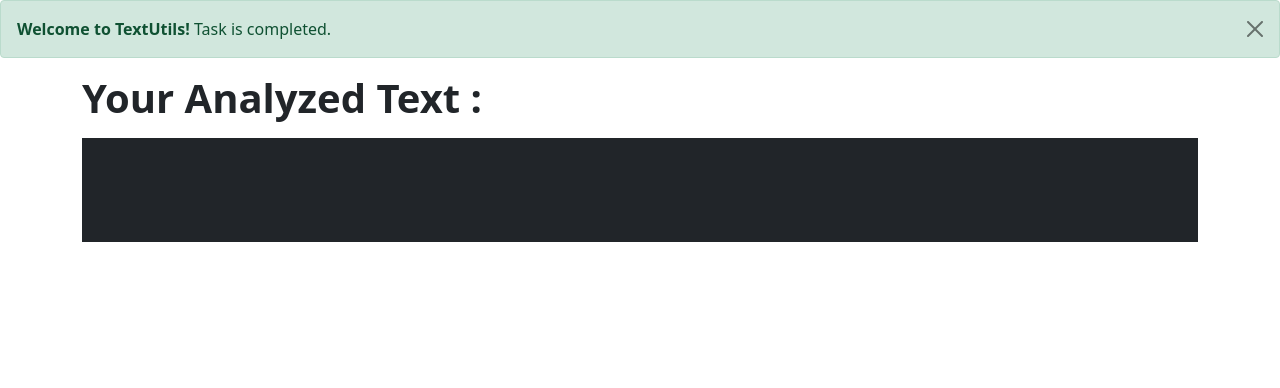
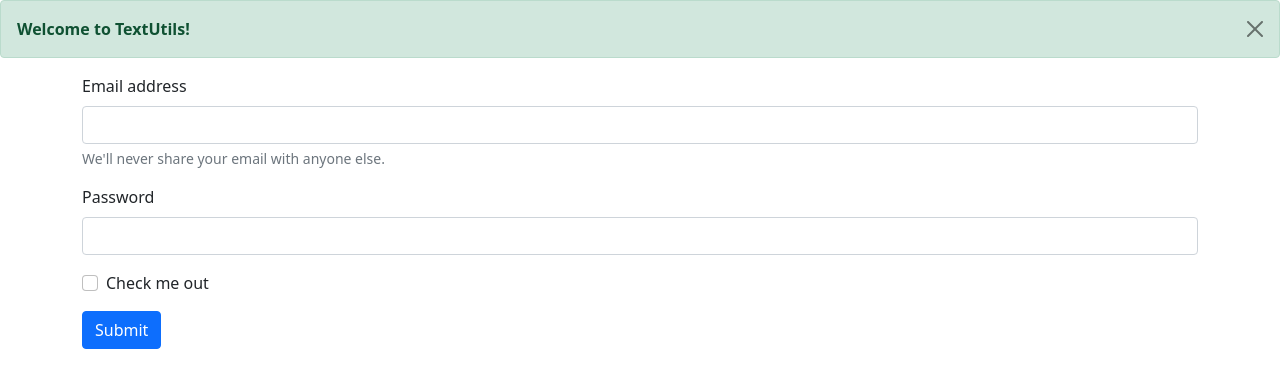
Before and after one commit to Akshay2002Singh/TextUtils-using-Django, a Django app: page /contact in a window 1280 px wide. Shown: the part 56-444 px from the top of the page. Run offline with Django 3.2, Linux system fonts and the light colour scheme.

Commit message:
form added

```diff
--- a/TextUtils/templates/contact.html
+++ b/TextUtils/templates/contact.html
@@ -4,15 +4,25 @@
 
 {% block body %}
 <div class="alert alert-success alert-dismissible fade show" role="alert">
-    <strong>Welcome to TextUtils!</strong> Task is completed.
+    <strong>Welcome to TextUtils!</strong>
     <button type="button" class="btn-close" data-bs-dismiss="alert" aria-label="Close"></button>
 </div>
 <div class="container">
-    <h1 class="fw-bolder ">Your Analyzed Text : <div class="text-center fst-italic fw-bold"><pre>{{ purpose }}</pre></div></h1>
-    <div class="container-fluid bg-dark fs-4 text-light">
-        <br>
-        <p><pre>{{ analyzed_text }}</pre></p>
-        <br>
-    </div>
+    <form>
+        <div class="mb-3">
+          <label for="exampleInputEmail1" class="form-label">Email address</label>
+          <input type="email" class="form-control" id="exampleInputEmail1" aria-describedby="emailHelp">
+          <div id="emailHelp" class="form-text">We'll never share your email with anyone else.</div>
+        </div>
+        <div class="mb-3">
+          <label for="exampleInputPassword1" class="form-label">Password</label>
+          <input type="password" class="form-control" id="exampleInputPassword1">
+        </div>
+        <div class="mb-3 form-check">
+          <input type="checkbox" class="form-check-input" id="exampleCheck1">
+          <label class="form-check-label" for="exampleCheck1">Check me out</label>
+        </div>
+        <button type="submit" class="btn btn-primary">Submit</button>
+      </form>
 </div>
 {% endblock body %}
```
